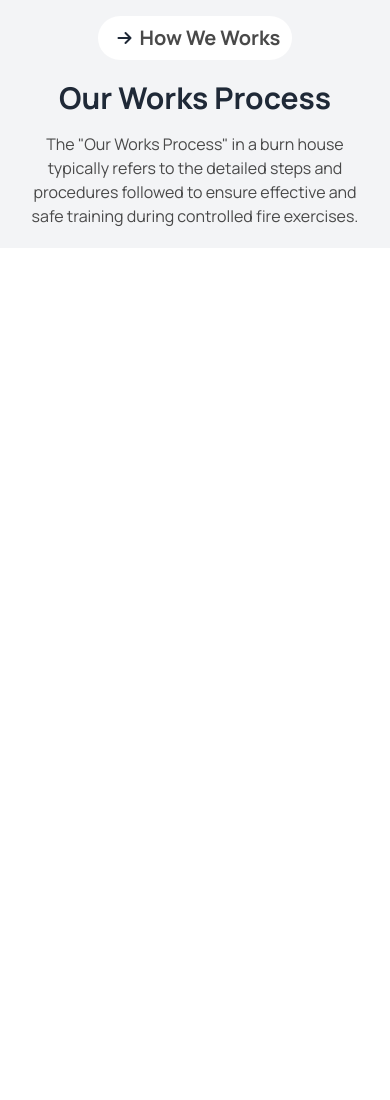
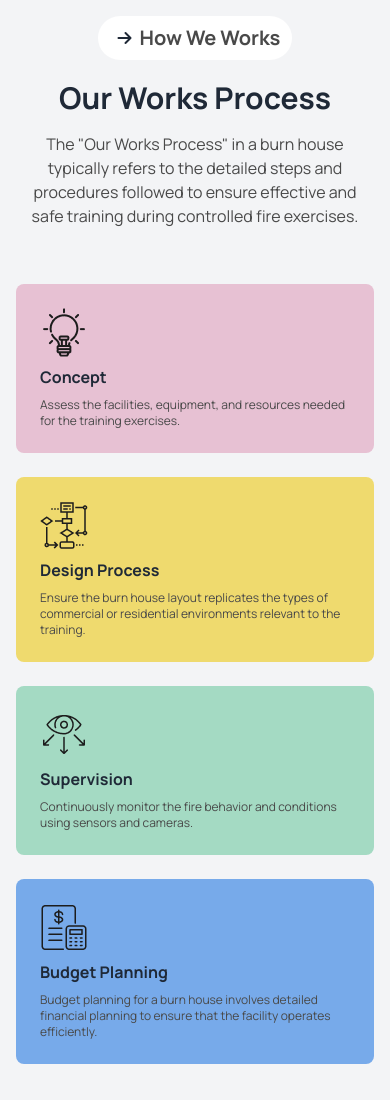
Before and after one commit to HarunBappi/Assignment-3, a plain HTML site: page index.html in a window 390 px wide. Shown: the part 2024-3124 px from the top of the page. Before the commit the page ends 2272 px from the top, so only its background shows below. Drawn offline with nearby package versions, Linux system fonts and the light colour scheme.

Commit message:
work process added with responsive

```diff
--- a/index.html
+++ b/index.html
@@ -34,6 +34,10 @@
             colors: {
               clifford: "#da373d",
               bg_primary: "#ABEF5F",
+              bg_concept: "#E7C1D3",
+              bg_design: "#EFDA6E",
+              bg_supervision: "#A4DAC3",
+              bg_budget: "#77AAEA",
               bg_opacity: "rgba(171, 239, 95, 0.5)",
               text_secondary: "#737373",
               text_description: "#494949",
@@ -245,6 +249,44 @@
               </p>
             </div>
           </div>
+          <!-- card -->
+          <div class="grid grid-cols-1 lg:grid-cols-4 gap-6 mt-10 p-4 lg:p-0">
+            <!-- Concept -->
+            <div class="bg-bg_concept p-6 rounded-lg space-y-2">
+              <img src="./assets/concept.png" alt="" />
+              <h1 class="font-bold">Concept</h1>
+              <p class="text-xs text-text_description">
+                Assess the facilities, equipment, and resources needed for the
+                training exercises.
+              </p>
+            </div>
+            <!-- Design Process -->
+            <div class="bg-bg_design p-6 rounded-lg space-y-2">
+              <img src="./assets/flow-chart.png" alt="" />
+              <h1 class="font-bold">Design Process</h1>
+              <p class="text-xs text-text_description">
+                Ensure the burn house layout replicates the types of commercial
+                or residential environments relevant to the training.
+              </p>
+            </div>
+            <!-- Supervision-->
+            <div class="bg-bg_supervision p-6 rounded-lg space-y-2">
+              <img src="./assets/vision.png" alt="" />
+              <h1 class="font-bold">Supervision</h1>
+              <p class="text-xs text-text_description">
+                Continuously monitor the fire behavior and conditions using
+                sensors and cameras.
+              </p>
+            </div>
+             <!--Budget Planning-->
+            <div class="bg-bg_budget p-6 rounded-lg space-y-2">
+              <img src="./assets/budget-planning.png" alt="" />
+              <h1 class="font-bold">Budget Planning</h1>
+              <p class="text-xs text-text_description">
+                Budget planning for a burn house involves detailed financial planning to ensure that the facility operates efficiently.
+              </p>
+            </div>
+          </div>
         </div>
       </section>
     </main>
```
